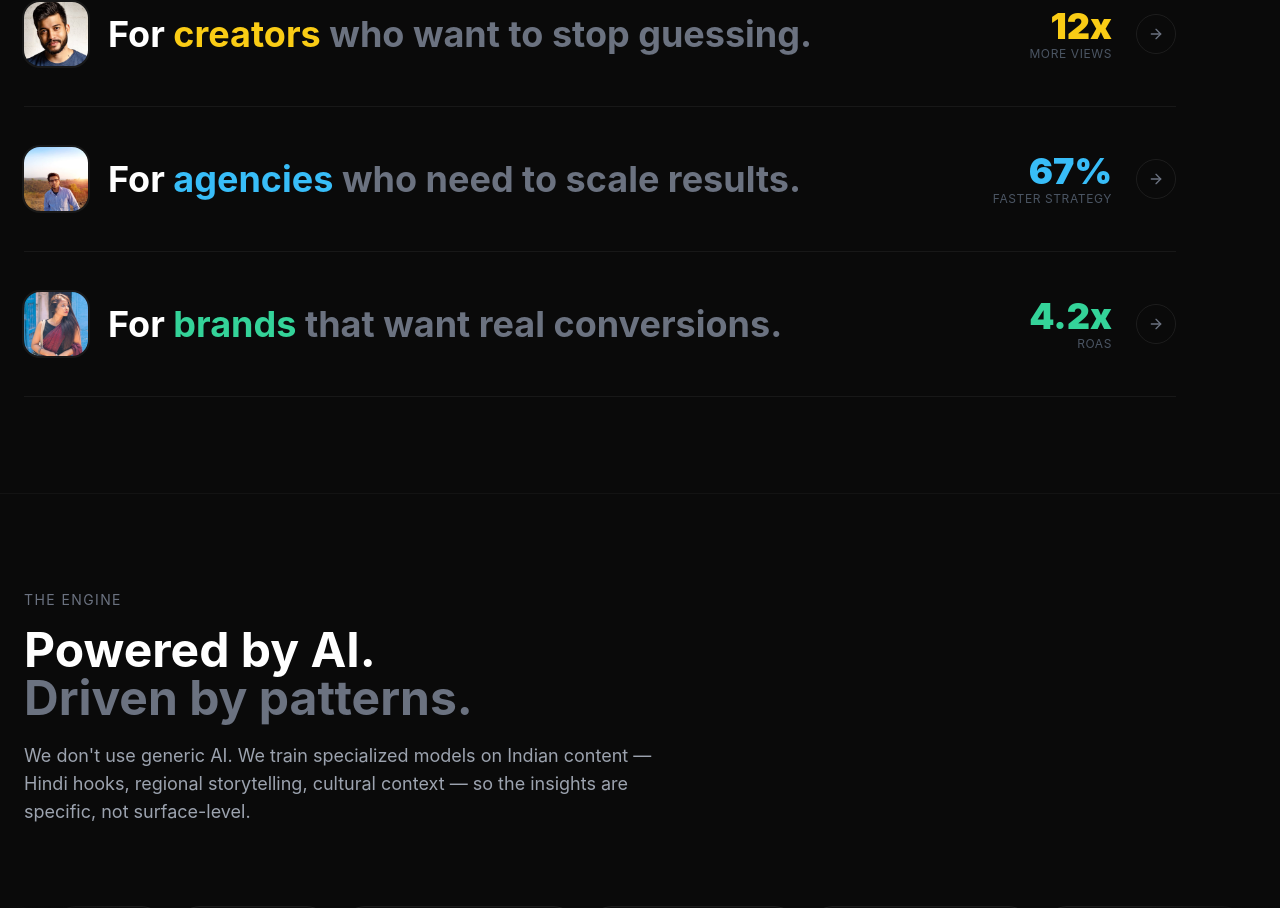
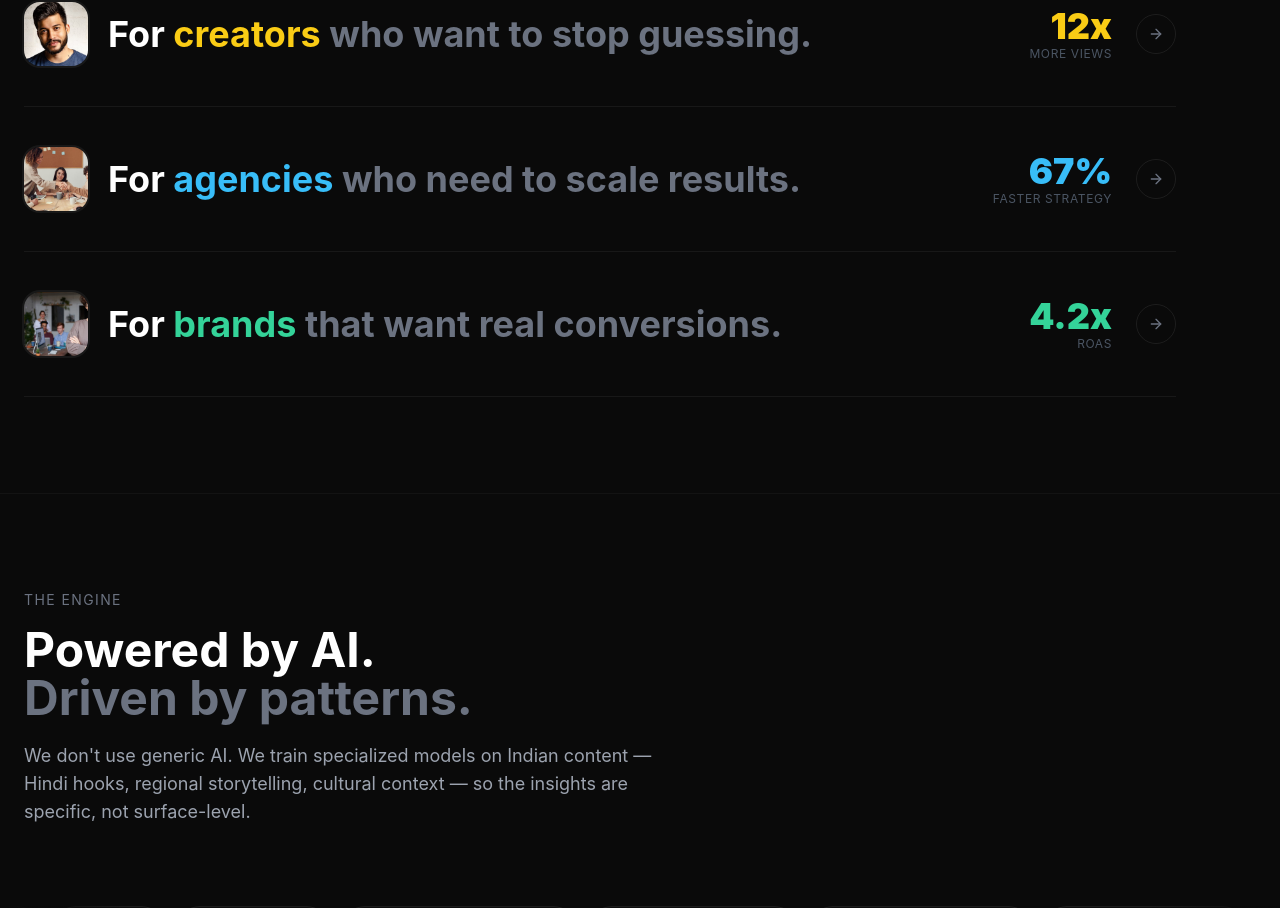
Before and after one commit to Treeback/wivvy-landing, a Next.js app: page / in a window 1280 px wide. Shown: the part 3660-4568 px from the top of the page. Built offline with nearby package versions, Linux system fonts and the light colour scheme.

Commit message:
Use team and professional photos for agencies and brands use cases

```diff
--- a/components/Benefits.tsx
+++ b/components/Benefits.tsx
@@ -21,7 +21,7 @@ const useCases = [
   },
   {
     id: 'agencies',
-    image: '/creators/creator-1.jpg',
+    image: '/creators/agency.jpg',
     label: 'agencies',
     tagline: 'who need to scale results.',
     stat: '67%',
@@ -34,7 +34,7 @@ const useCases = [
   },
   {
     id: 'brands',
-    image: '/creators/creator-4.jpg',
+    image: '/creators/brand.jpg',
     label: 'brands',
     tagline: 'that want real conversions.',
     stat: '4.2x',
```
Also changed, not shown: public/creators/agency.jpg (added), public/creators/brand.jpg (added).
